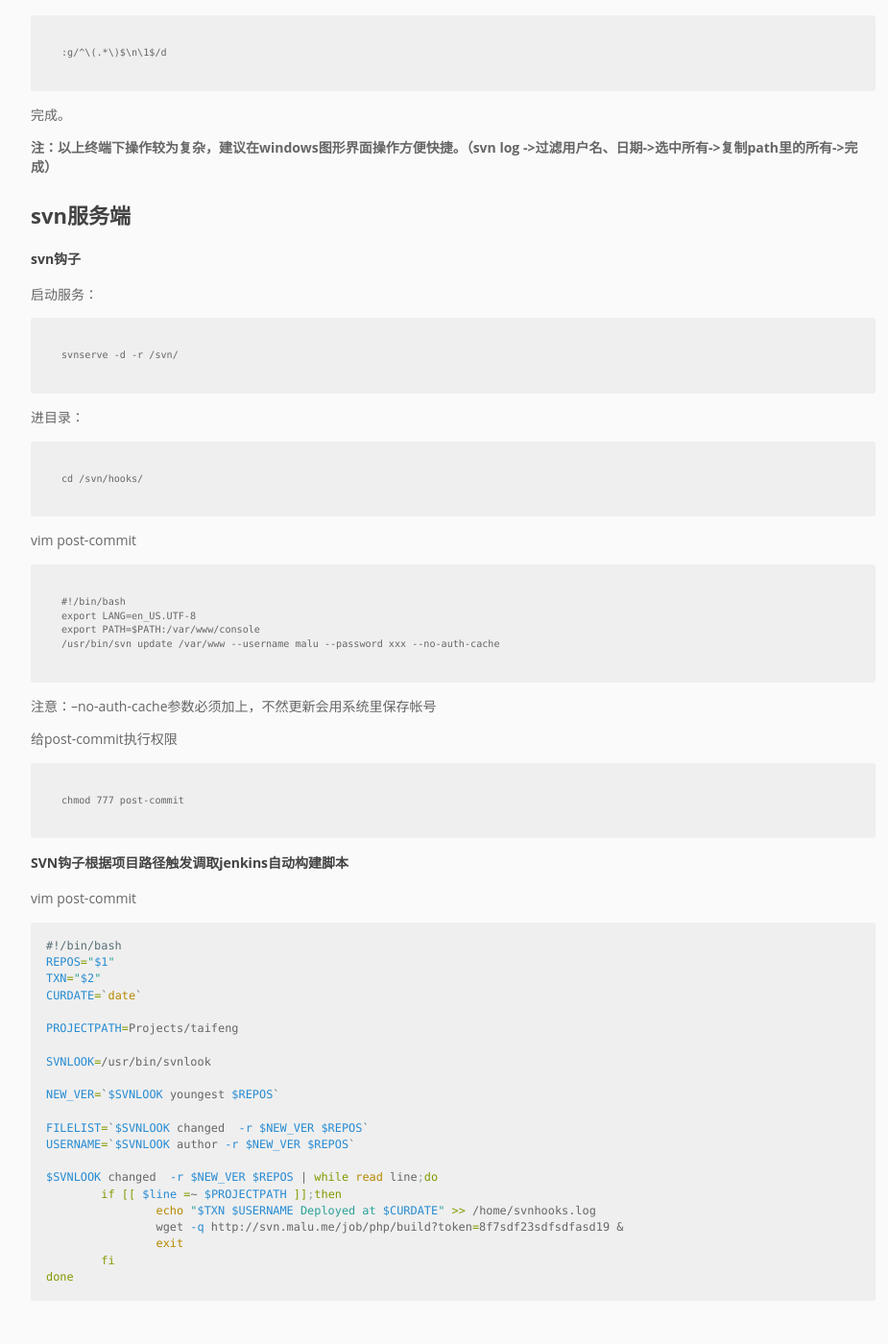
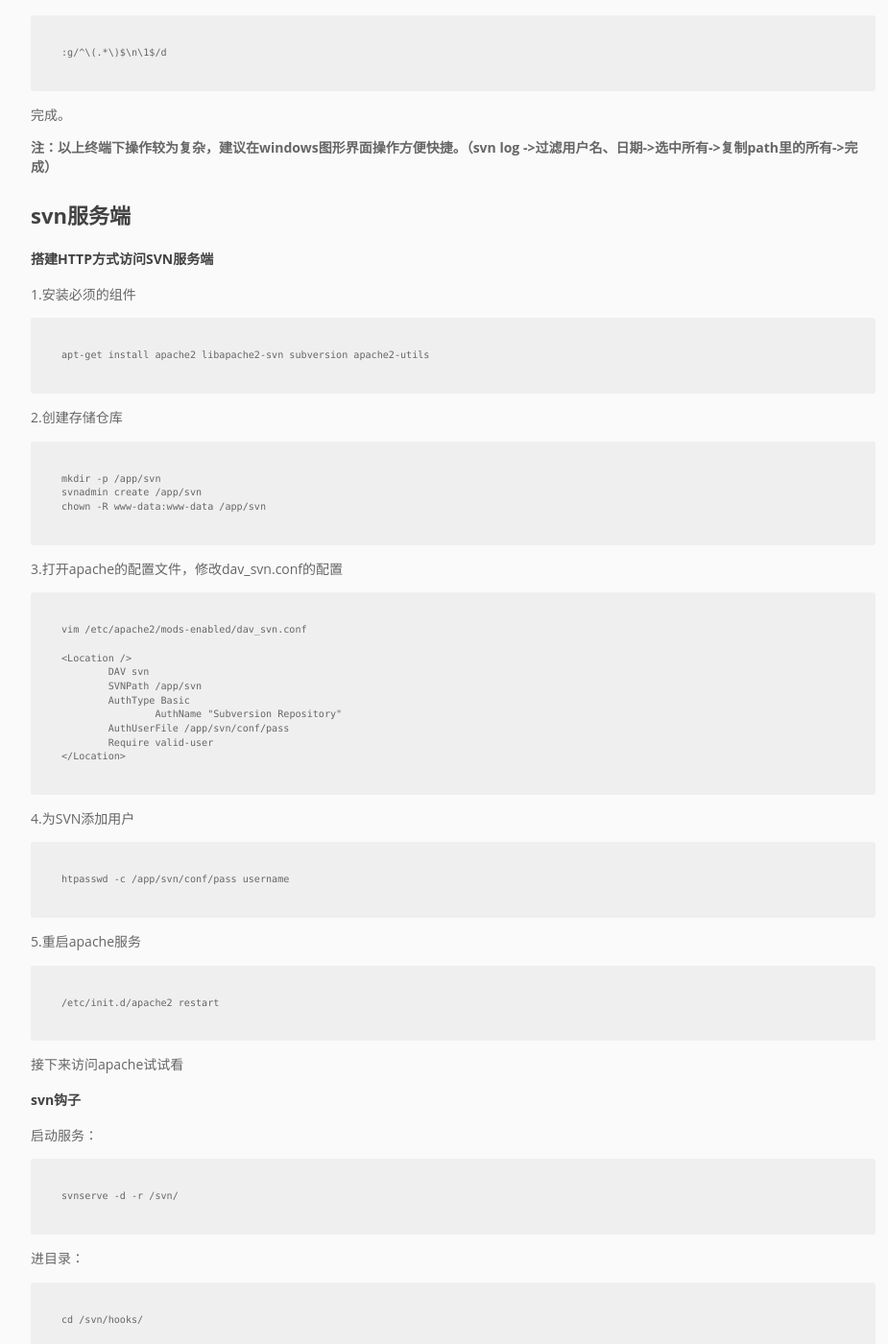
Before and after one commit to pingmalu/pingmalu.github.io, a Jekyll site: the page built from _posts/2016-05-18-SVN日常笔记.md, in a window 1280 px wide and 1400 px high, scrolled down 1142 px. Shown: the whole window at 96% size, without its empty margins (168-1093 px from the left). Built offline with Jekyll 4.4.1, drawn with Linux system fonts in a browser that asks for light colours; nearby versions of some CDN libraries.

Commit message:
'update'

```diff
--- a/_posts/2016-05-18-SVN日常笔记.md
+++ b/_posts/2016-05-18-SVN日常笔记.md
@@ -43,6 +43,42 @@ title: SVN日常笔记
 
 
 # svn服务端
+
+### 搭建HTTP方式访问SVN服务端
+
+1.安装必须的组件
+
+	apt-get install apache2 libapache2-svn subversion apache2-utils
+
+2.创建存储仓库
+
+	mkdir -p /app/svn
+	svnadmin create /app/svn
+	chown -R www-data:www-data /app/svn
+
+3.打开apache的配置文件，修改dav_svn.conf的配置
+
+	vim /etc/apache2/mods-enabled/dav_svn.conf
+
+	<Location />
+		DAV svn
+		SVNPath /app/svn
+		AuthType Basic
+ 		AuthName "Subversion Repository"
+		AuthUserFile /app/svn/conf/pass
+		Require valid-user
+	</Location>
+
+4.为SVN添加用户
+
+	htpasswd -c /app/svn/conf/pass username
+
+5.重启apache服务
+
+	/etc/init.d/apache2 restart
+
+接下来访问apache试试看
+
 
 ## svn钩子
 
```
